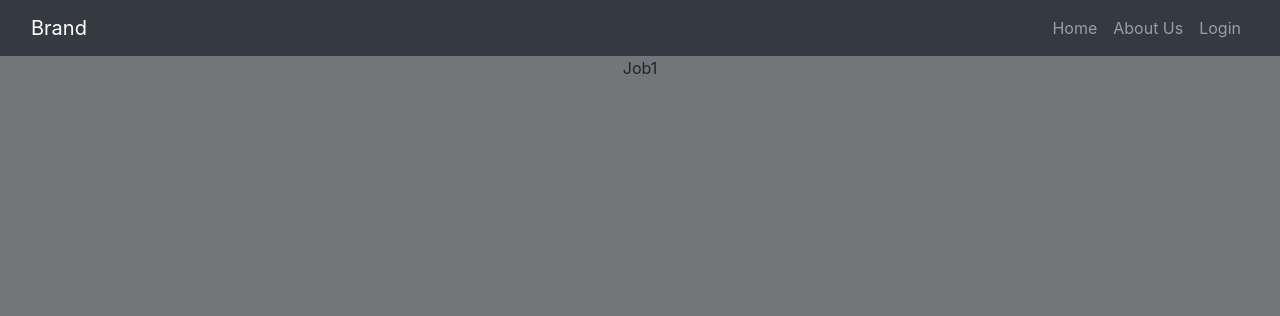
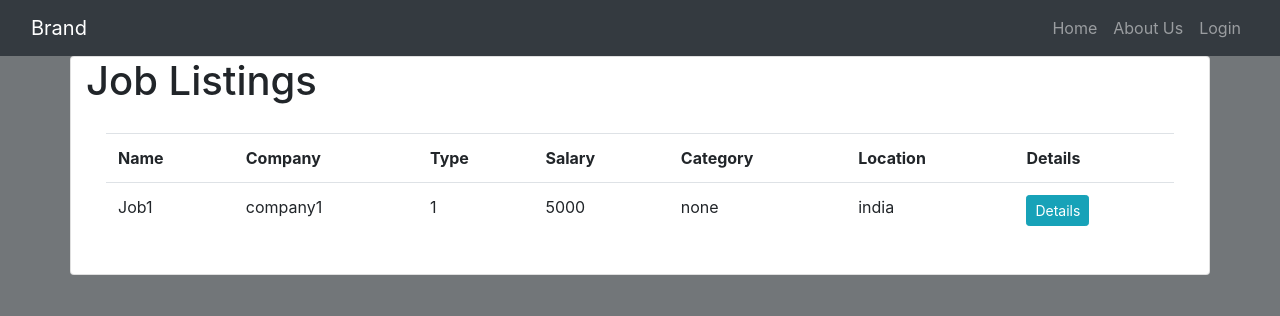
Before and after one commit to saumayg/job_portal, a Django app: page /jobs/ in a window 1280 px wide. Shown: the top 316 px of the page. Run offline with Django 3.2, Linux system fonts and the light colour scheme; data comes from the database, SQL or seed files in the repository; both versions use the stored data as it was after the commit; some libraries are stand-ins or nearby versions.

Commit message:
Merge branch 'dev' into master

```diff
--- a/accounts/urls.py
+++ b/accounts/urls.py
@@ -9,8 +9,8 @@ from accounts.views import *
 app_name = "accounts"
 
 urlpatterns = [
-    path("employee/register", RegisterEmployeeView.as_view(), name="employee_register"),
-    path("employer/register", RegisterEmployerView.as_view(), name="employer_register"),
+    path("candidate/register", RegisterEmployeeView.as_view(), name="employee_register"),
+    path("company/register", RegisterEmployerView.as_view(), name="employer_register"),
     # path(
     #     "employee/profile/update",
     #     EditProfileView.as_view(),
--- a/main_app/urls.py
+++ b/main_app/urls.py
@@ -7,6 +7,8 @@ urlpatterns = [
     path("",home_view,name="home"),
     path("about/",about_view,name="about"),
     path("jobs/",JobListView.as_view(),name="jobs"),
-    path("jobs/<int:id>", JobDetailsView.as_view(), name="jobs-detail"),
+    path("jobs/<int:id>", JobDetailsView.as_view(), name="job_detail"),
     path("apply-job/<int:job_id>", ApplyJobView.as_view(), name="apply-job"),
+    path("candidate/applications",EmployeeMyJobsListView.as_view(),name="applications"),
+    path("company/job/create", JobCreateView.as_view(),name="new_job"),
 ]
--- a/main_app/views.py
+++ b/main_app/views.py
@@ -70,7 +70,7 @@ class ApplyJobView(CreateView):
             return HttpResponseRedirect(reverse_lazy("main_app:home"))
 
     def get_success_url(self):
-        return reverse_lazy("main_app:jobs-detail", kwargs={"id": self.kwargs["job_id"]})
+        return reverse_lazy("main_app:job_detail", kwargs={"id": self.kwargs["job_id"]})
 
     def form_valid(self, form):
         # check if user already applied
@@ -108,10 +108,10 @@ class ApplicantPerJobView(ListView):
 
 
 class JobCreateView(CreateView):
-    template_name = "jobs/create.html"
+    template_name = "main_app/employer/new_job.html"
     form_class = CreateJobForm
     extra_context = {"title": "Post New Job"}
-    success_url = reverse_lazy("jobs:employer-dashboard")
+    success_url = reverse_lazy("main_app:home")
 
     @method_decorator(login_required(login_url=reverse_lazy("accounts:login")))
     def dispatch(self, request, *args, **kwargs):
@@ -164,9 +164,8 @@ def filled(request, job_id=None):
 @method_decorator(user_is_employee, name="dispatch")
 class EmployeeMyJobsListView(ListView):
     model = Applicant
-    template_name = "jobs/employee/my-applications.html"
+    template_name = "main_app/employee/applications.html"
     context_object_name = "applicants"
-    paginate_by = 6
 
     def get_queryset(self):
         self.queryset = (
--- a/templates/accounts/login.html
+++ b/templates/accounts/login.html
@@ -140,10 +140,10 @@
                 <p>Sign Up As
                 <div style="flex-direction: row;">
                     <div class='links' >
-                        <a  href="{% url 'accounts:employer_register' %}">Employer-Company</a>
+                        <a  href="{% url 'accounts:employer_register' %}">Company</a>
                     </div>
                     <div class='links' >
-                        <a href="{% url 'accounts:employee_register' %}">Employee-Candidate</a>
+                        <a href="{% url 'accounts:employee_register' %}">Candidate</a>
                     </div>
                     <div class='links' >
                         <a  href="{%  url 'admin:index' %}">Admin</a>
--- a/templates/base.html
+++ b/templates/base.html
@@ -41,10 +41,10 @@ background-color: rgb(114, 118, 121);
                     <li class="nav-item"><a href="{% url 'main_app:about' %}" class="nav-link">About Us</a></li>
                     {% if request.user.is_authenticated and request.user.role == 'employer' %}
                         <li class="nav-item"><a href="#" class="nav-link">Applicants</a></li>
-                        <li class="nav-item"><a href="#" class="nav-link">Post a new Job</a></li>
+                        <li class="nav-item"><a href="{% url 'main_app:new_job' %}" class="nav-link">Post a new Job</a></li>
                         <li class="nav-item"><a href="{% url 'accounts:logout' %}" class="nav-link">Logout</a></li>
                     {% elif request.user.is_authenticated and request.user.role == 'employee' %}
-                        <li class="nav-item"><a href="#" class="nav-link">My Applications</a></li>
+                        <li class="nav-item"><a href="{% url 'main_app:applications' %}" class="nav-link">My Applications</a></li>
                         <li class="nav-item"><a href="#" class="nav-link">Update Profile</a></li>
                         <li class="nav-item"><a href="{% url 'main_app:jobs' %}" class="nav-link">List of jobs</a></li>
                         <li class="nav-item"><a href="{% url 'accounts:logout' %}" class="nav-link">Logout</a></li>
--- a/templates/main_app/jobs.html
+++ b/templates/main_app/jobs.html
@@ -1,7 +1,33 @@
 {% extends "base.html" %}
 
 {% block content %}
-  {% for job in jobs %}
-    {{job.title}}
-  {% endfor %}
+    <div class="container card">
+        <h1>Job Listings</h1>
+        <div class="card-body">
+            <table class="table table-hover">
+                <tr>
+                  <th>Name</th>
+                  <th>Company</th>
+                  <th>Type</th>
+                  <th>Salary</th>
+                  <th>Category</th>
+                  <th>Location</th>
+                  <th>Details</th>
+                </tr>
+
+                {% for job in jobs %}
+                    <tr>
+                      <td>{{job.title}}</td>
+                      <td>{{job.company_name}}</td>
+                      <td>{{job.type}}</td>
+                      <td>{{job.salary}}</td>
+                      <td>{{job.category}}</td>
+                      <td>{{job.location}}</td>
+                      <td><a href="{% url 'main_app:job_detail' job.id %}" class="btn btn-info btn-sm">Details</a></td>
+                    </tr>
+                {% endfor %}
+
+            </table>
+        </div>
+    </div>
 {% endblock content %}
```
Also changed, not shown: main_app/templatetags/applied.py (added, +12 -0 lines), templates/main_app/details.html (+22 -6 lines), templates/main_app/employee/applications.html (added, +9 -0 lines), templates/main_app/employer/new_job.html (added, +108 -0 lines), db.sqlite3.
